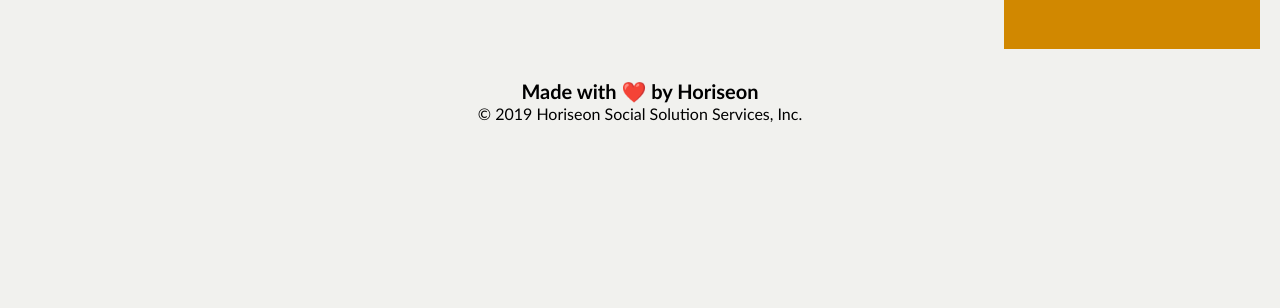
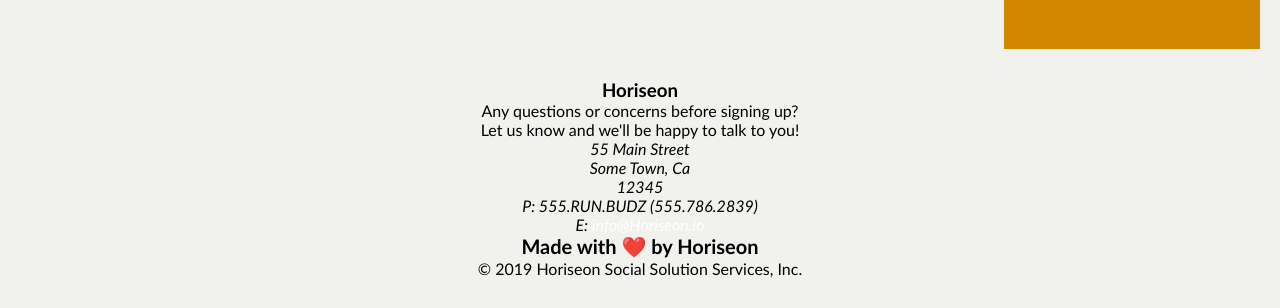
Before and after one commit to Mugishacle/Workone, a plain HTML site: page index.html in a window 1280 px wide. Shown: the part 1470-1778 px from the top of the page. Before the commit the page ends 1623 px from the top, so only its background shows below. Drawn offline with Linux system fonts and the light colour scheme.

Commit message:
my first assgmnt

```diff
--- a/index.html
+++ b/index.html
@@ -83,9 +83,26 @@
             <p>
                 As the search ranking for your business increases, your advertising costs decrease, and you no longer need to advertise your page.
             </p>
+
         </div>
+
     </div>
     <div class="footer">
+        <div>
+            <h3>Horiseon</h3>
+            <p>
+              Any questions or concerns before signing up?
+              <br />
+              Let us know and we'll be happy to talk to you!
+            </p>
+            <address>
+              55 Main Street <br/>
+              Some Town, Ca <br/>
+              12345<br />
+              P: 555.RUN.BUDZ (555.786.2839)<br/>
+              E: <a href="mailto:info@horiseon.io">info@Horiseon.io</a>
+            </address>
+          </div>
         <h2>Made with ❤️️ by Horiseon</h2>
         <p>
             &copy; 2019 Horiseon Social Solution Services, Inc.
```
Also changed, not shown: style.css (+4 -4 lines).
